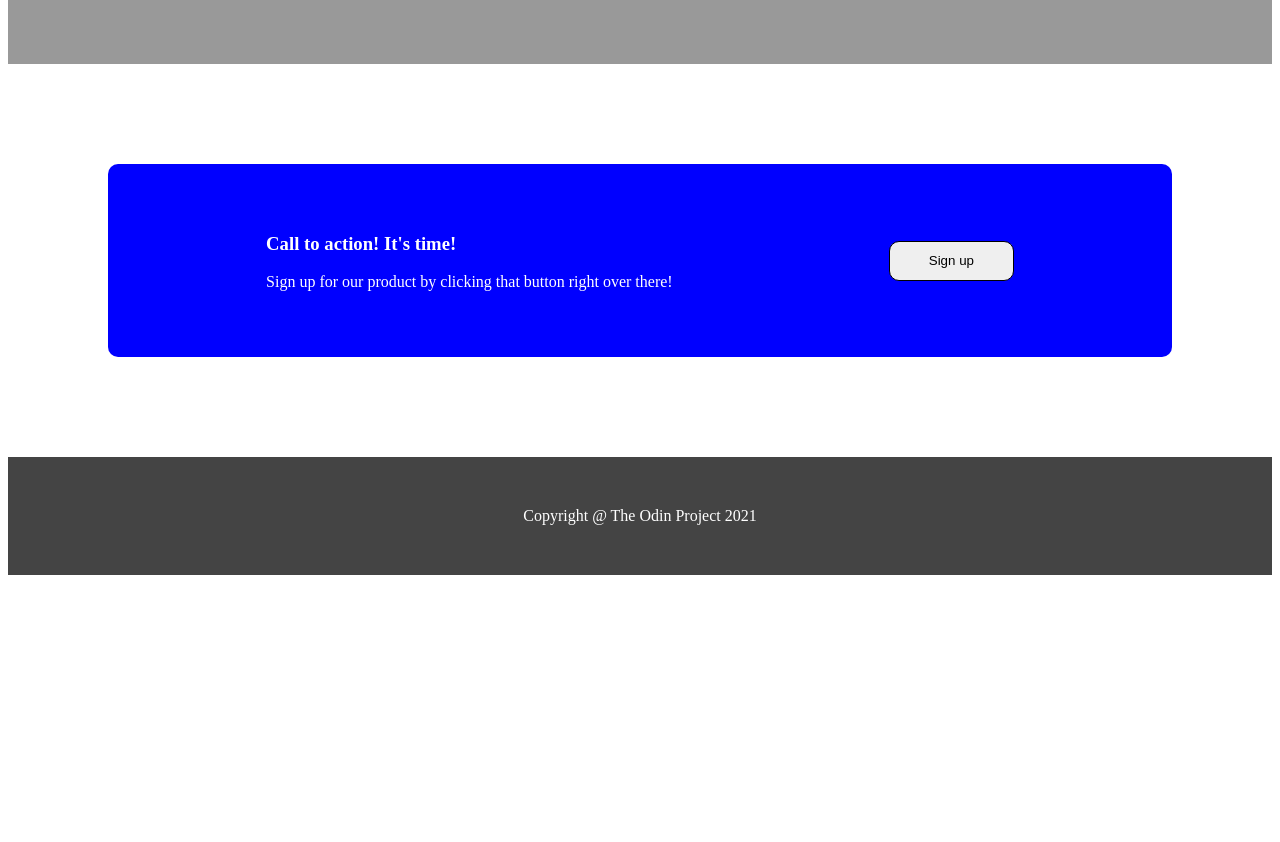
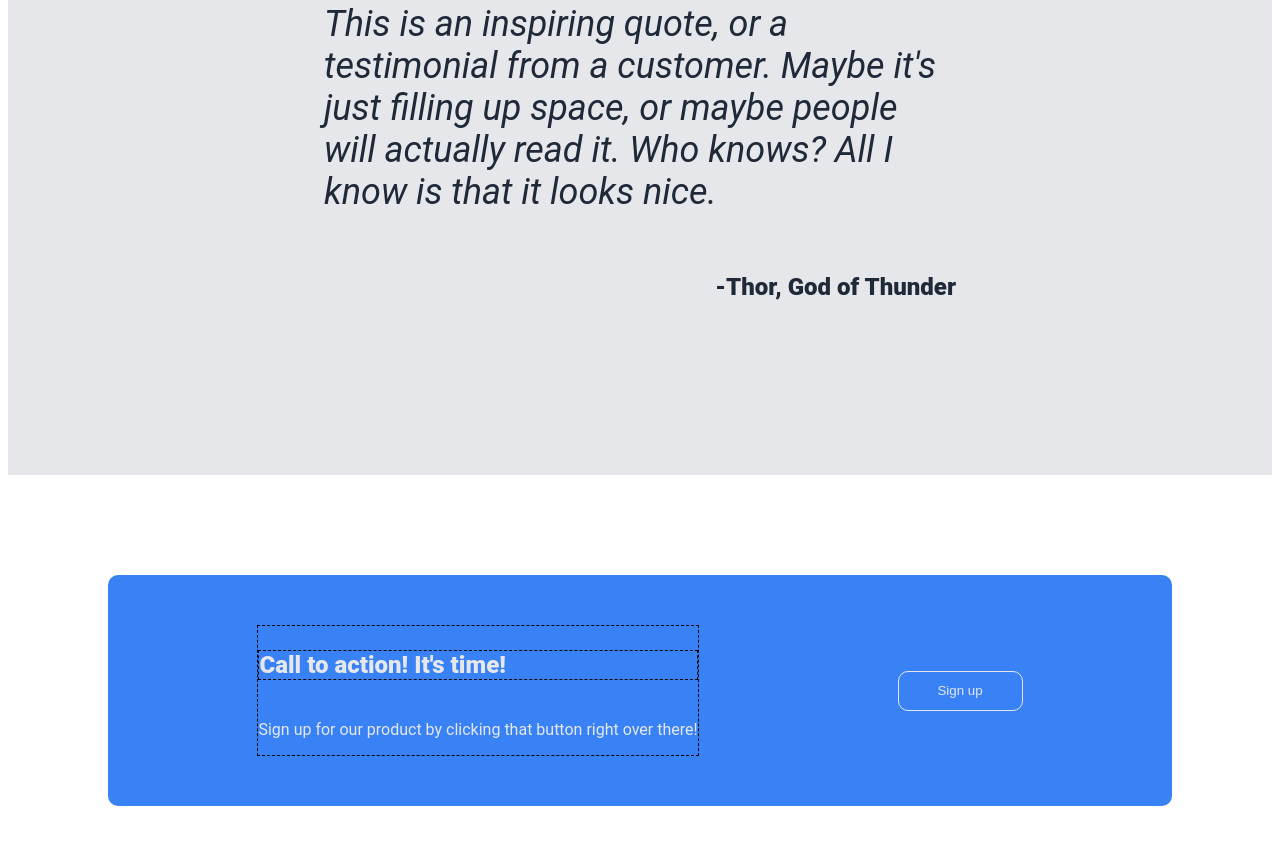
Before and after one commit to codyriebel/TOP_landing_page, a plain HTML site: page index.html in a window 1280 px wide. Shown: the part 1338-2180 px from the top of the page. Before the commit the page ends 1921 px from the top, so only its background shows below. Drawn offline with Linux system fonts and the light colour scheme.

Commit message:
create initial colors and styles

```diff
--- a/index.html
+++ b/index.html
@@ -36,11 +36,11 @@
     <p class="name">-Thor, God of Thunder</p>
   </div>
   <div class="bottom_container">
-    <div class="btmtxt"><h3>Call to action! It's time!</h3>
-
+    <div class="bottom_txt">
+      <h3>Call to action! It's time!</h3>
       <p>Sign up for our product by clicking that button right over there!</p>
     </div>
-      <button class="button2">Sign up</button>
+    <button class="button2">Sign up</button>
   </div>
   <footer>Copyright @ The Odin Project 2021</footer>
 </body>
--- a/style.css
+++ b/style.css
@@ -1,11 +1,16 @@
+body {
+  font-family: 'Roboto';
+}
+
 div {
   display: flex;
 }
 
 .dark_container, footer{
   display: block;
-  background-color: #444;
-  color: white;
+  background-color: #1F2937;
+  color: #E5E7EB;
+  font-size: 18px;
   padding: 50px 0;
 }
 
@@ -15,7 +20,16 @@ header {
   margin: 15px 200px;
 }
 
+.logo {
+  font-size: 24px;
+  color: #F9FAF8
+}
 
+h1 {
+  font-size: 48px;
+  font-weight: 800;
+  color: #F9FAF8
+}
 
 ul {
   display: flex;
@@ -25,7 +39,8 @@ ul {
 
 a {
   text-decoration: none;
-  color: white;
+  color: #E5E7EB;
+  font-size: 18px;
 }
 
 .top {
@@ -44,6 +59,8 @@ button {
   padding: 8px 14px;
   border: 1px solid;
   border-radius: 10px;
+  background-color: #3882F6;
+  color: #E5E7EB;
 }
 
 .img {
@@ -58,6 +75,9 @@ h2 {
   display: flex;
   justify-content: center;
   margin: 40px;
+  font-size: 36px;
+  font-weight: 800;
+  color: #1F2937
 }
 
 .card_container {
@@ -84,15 +104,21 @@ h2 {
 }
 
 .quote_container {
-  background-color: #999;
+  background-color: #E5E7EB;
   flex-direction: column;
   justify-content: center;
   align-items: center;
   padding: 150px 25%;
+  font-size: 36px;
+  font-style: italic;
+  color: #1F2937
 }
 
 .name {
   align-self: flex-end;
+  font-style: normal;
+  font-size: 24px;
+  font-weight: 800;
 }
 
 .bottom_container {
@@ -100,16 +126,27 @@ h2 {
   align-items: center;
   margin: 100px 100px;
   padding: 50px;
-  background-color: blue;
+  background-color: #3882F6;
   border-radius: 10px;
 }
 
-.btmtxt {
-  display: block;
-  color: white;
+.bottom_txt {
+  flex-direction: column;
+  justify-content: center;
+  color: #E5E7EB;
+  border: 1px black;
+  border-style: dashed;
+}
+
+h3 {
+  font-size: 24px;
+  font-weight: 800;
+  border: 1px black;
+  border-style: dashed;
 }
 
 
 footer {
+  background-color: #1F2937;
   text-align: center;
 }
```
